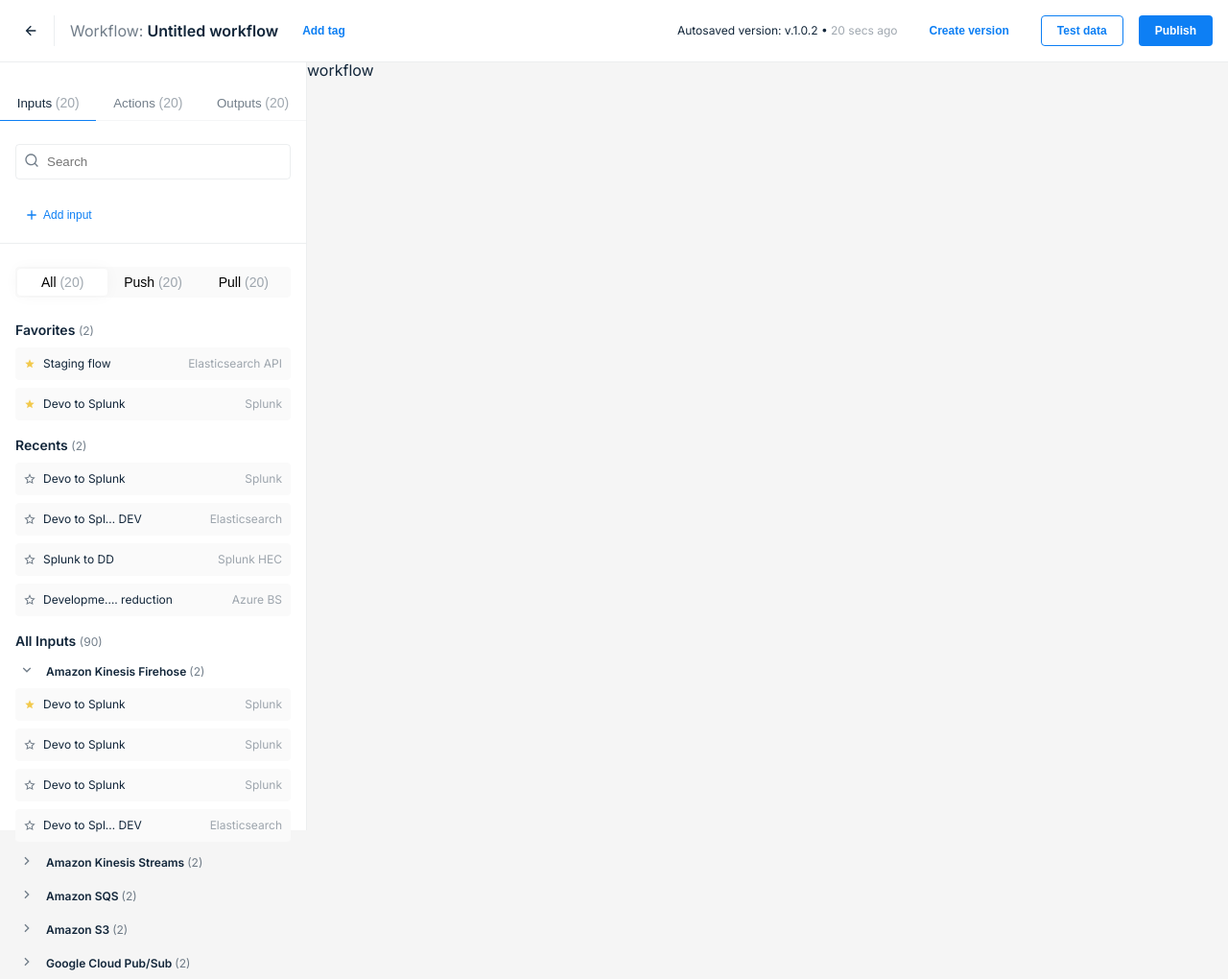
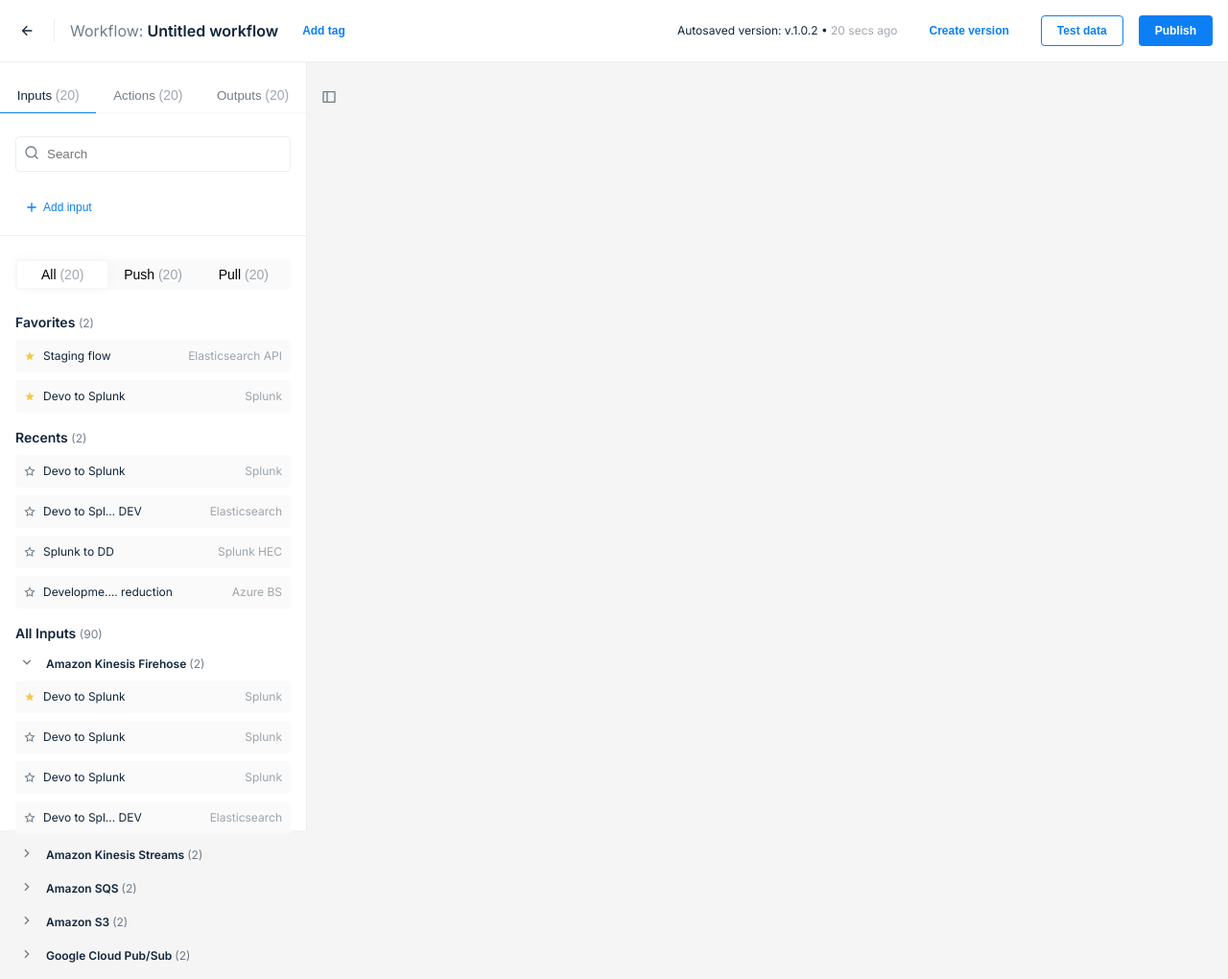
Before and after one commit to piensaenpixel/supreme-dollop, a plain HTML site: page workflow.html in a window 1280 px wide. Shown: the whole page at 96% size. Drawn offline with Linux system fonts and the light colour scheme; a web font is replaced by a local one.

Commit message:
fix spacings

```diff
--- a/workflow.html
+++ b/workflow.html
@@ -25,7 +25,7 @@
   <header class="h-border-bottom h-border-medium h-white-background p-2 flex-between-center">
     <div class="flex">
       <span class="h-border-right h-border-medium flex mr-2">
-        <button class="pv-1 ph-1 h-radius hover:h-global-primary-08 h-clickable flex mr-1">
+        <button class="p-0 h-radius hover:h-global-primary-08 h-clickable flex mr-2">
           <svg width="16" height="16" viewBox="0 0 16 16" fill="none" xmlns="http://www.w3.org/2000/svg">
           <path d="M5.21899 7.33336H13.3337V8.6667H5.21899L8.79499 12.2427L7.85233 13.1854L2.66699 8.00003L7.85233 2.8147L8.79499 3.75736L5.21899 7.33336Z" fill="#12263A"/>
           </svg>
@@ -53,8 +53,15 @@
     </div>
   </header>
   <div class="flex h-full-height">
-    <aside class="h-pr h-full-height h-white-background h-border-right h-border-medium flex flex-column h-sidebar">
-      <div class="mb-3 h-full-width pt-3">
+    <aside class="h-pr h-full-height h-white-background h-border-right h-border-medium flex flex-column h-sidebar h-pr">
+
+      <button class="p-0 flex h-radius h-radius hover:h-global-primary-08 h-clickable h-pa" style="right: -36px; top: 24px;">
+        <svg width="16" height="16" viewBox="0 0 16 16" fill="none" xmlns="http://www.w3.org/2000/svg">
+          <path d="M1.99967 2H13.9997C14.1765 2 14.3461 2.07024 14.4711 2.19526C14.5961 2.32029 14.6663 2.48986 14.6663 2.66667V13.3333C14.6663 13.5101 14.5961 13.6797 14.4711 13.8047C14.3461 13.9298 14.1765 14 13.9997 14H1.99967C1.82286 14 1.65329 13.9298 1.52827 13.8047C1.40325 13.6797 1.33301 13.5101 1.33301 13.3333V2.66667C1.33301 2.48986 1.40325 2.32029 1.52827 2.19526C1.65329 2.07024 1.82286 2 1.99967 2ZM5.33301 3.33333H2.66634V12.6667H5.33301V3.33333ZM6.66634 3.33333V12.6667H13.333V3.33333H6.66634Z" fill="#717D89"/>
+        </svg>
+      </button>
+
+      <div class="mb-3 h-full-width pt-2">
         <ul class="tabs">
           <li class="tabs-item"><button class="tabs-itemLink is-active h-full-width" href="#">Inputs <span class="tabs-itemNumber">(20)</span></button></li>
           <li class="tabs-item"><button class="tabs-itemLink h-full-width" href="#">Actions <span class="tabs-itemNumber">(20)</span></button></li>
@@ -521,7 +528,7 @@
       </div>
     </aside>
     <main class="flex-1 h-full-height h-grey-background-medium">
-      workflow
+
     </main>
   </div>
 
```
